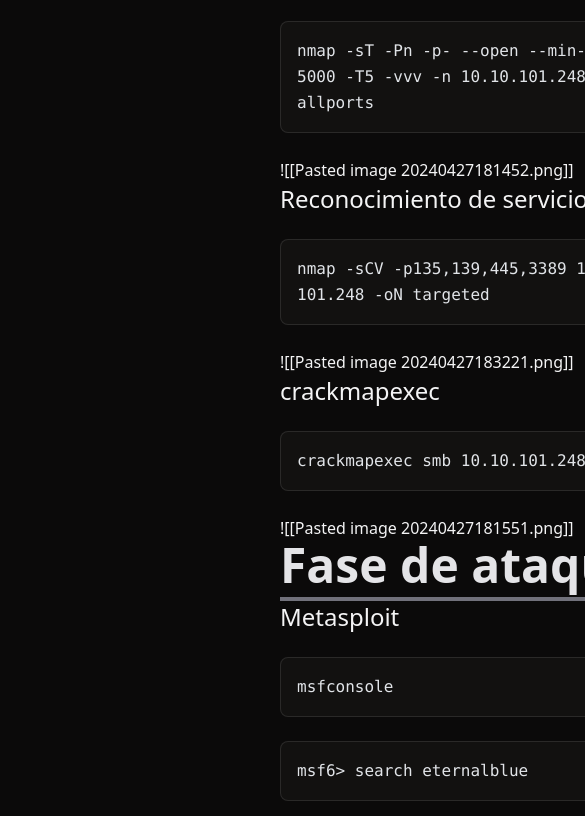
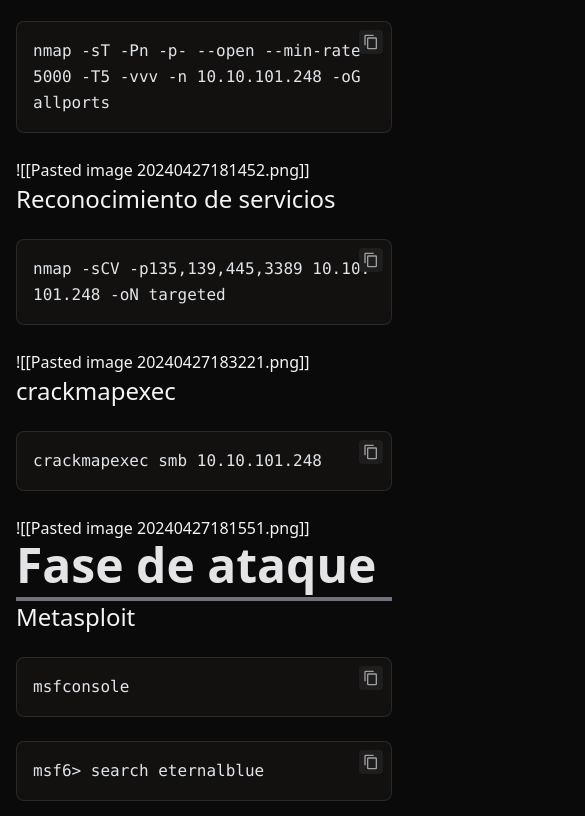
Before and after one commit to Ivaneer/Blog, an Astro site: page /blog/blue in a window 390 px wide. Shown: the part 357-1173 px from the top of the page, 585 px wide, since content can reach past the window. Built offline with nearby package versions, Linux system fonts and the light colour scheme; Astro itself is replaced by a stand-in of ours; code samples lack their colours.

Commit message:
responsive blog

```diff
--- a/src/layouts/BlogLayout.astro
+++ b/src/layouts/BlogLayout.astro
@@ -34,12 +34,13 @@
     </aside>
 
     <!-- Contenido principal -->
-    <main id="content" class="flex-1 px-10 py-8 mx-auto ml-60 mr-[18rem] prose prose-invert
-      [&_h1]:text-5xl [&_h1]:font-extrabold [&_h1]:text-zinc-200 [&_h1]:border-b-4 [&_h1]:border-zinc-500 [&_h1]:pb-2 [&_h1]:scroll-mt-[55px]
+    <main id="content" class="flex-1 px-4 md:px-10 py-8 mx-auto md:ml-60 md:mr-[18rem] prose prose-invert
+      [&_h1]:text-5xl [&_h1]:font-extrabold [&_h1]:text-zinc-200 [&_h1]:border-b-4 [&_h1]:border-zinc-500 [&_h1]:pb-2 [&_h1]:scroll-mt-[84px]
       [&_h2]:text-2xl
       [&_pre]:overflow-x-auto [&_pre]:break-all [&_pre]:max-w-full [&_pre]:relative [&_pre]:p-4 [&_pre]:!bg-[#121110] [&_pre]:rounded-lg [&_pre]:border [&_pre]:border-white/10 [&_pre]:my-6
       [&_code]:whitespace-pre-wrap [&_code]:break-words [&_code]:break-all [&_code]:overflow-x-auto [&_code]:max-w-full
       [&_a]:text-violet-500 [&_a:hover]:underline [&_a:hover]:decoration-violet-500">
+
       <slot />
     </main>
 
```
